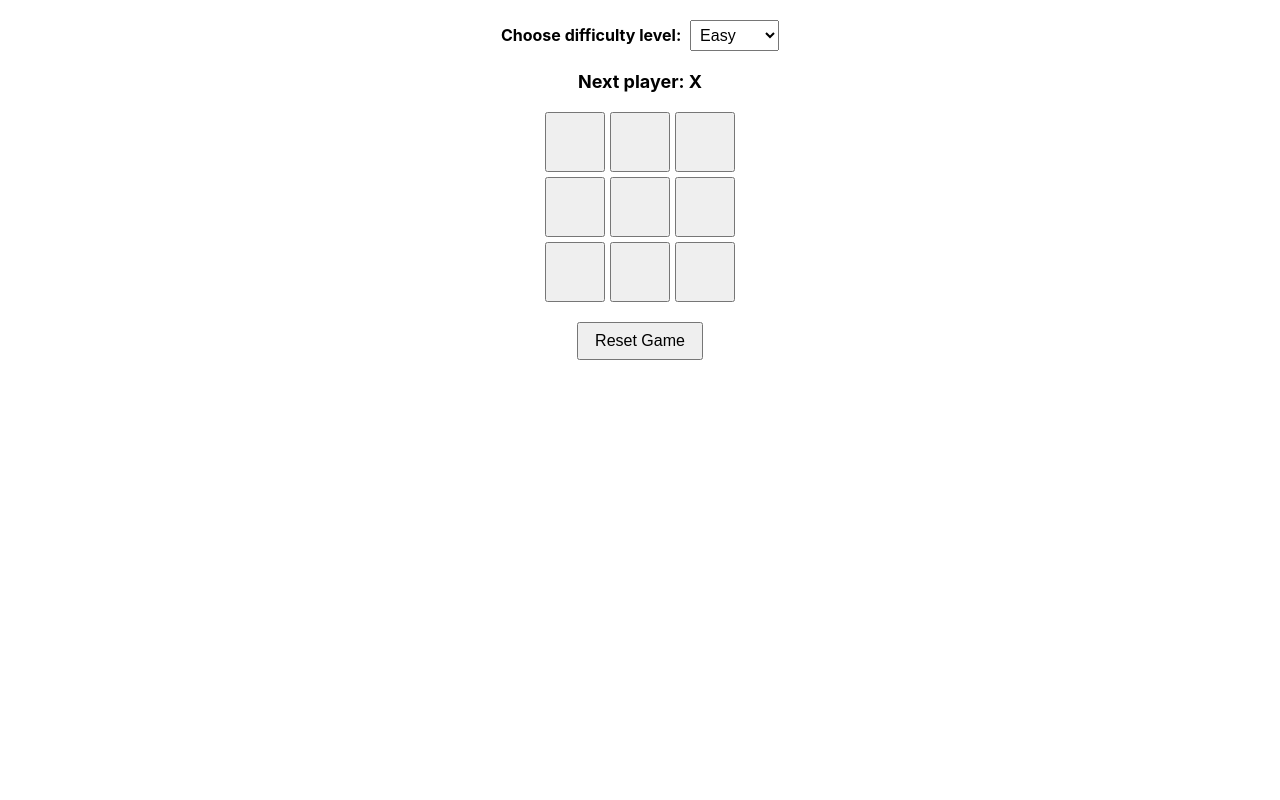
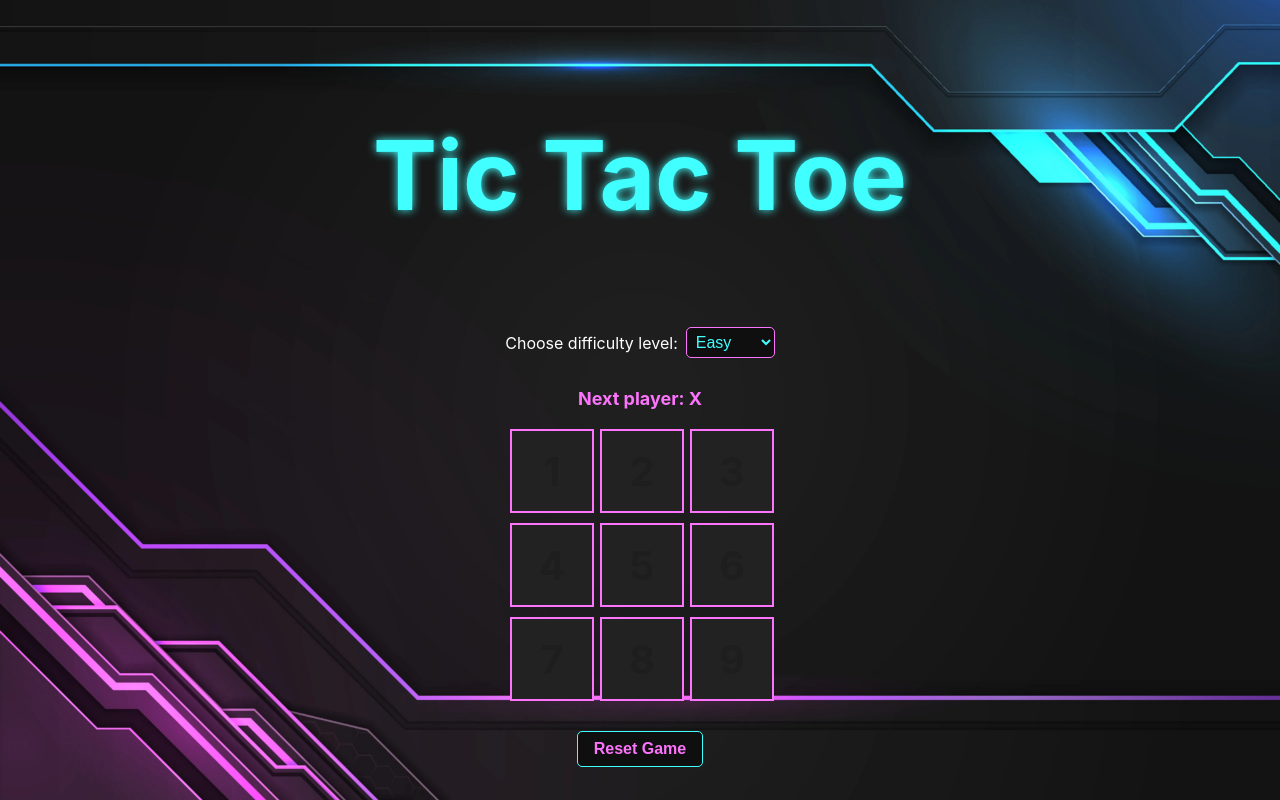
Before and after one commit to xuanPhuc-1/Draphony-Tic-Toc-Toe, a React (Create React App) app: page / in a window 1280 px wide. Built offline with nearby package versions, Linux system fonts and the light colour scheme.

Commit message:
Update game styles and variables to improve the appearance and customization options of the Tic Tac Toe game.

```diff
--- a/src/App.tsx
+++ b/src/App.tsx
@@ -1,11 +1,15 @@
 import React from "react";
 import "./App.css";
 import Game from "./game";
+import backgoudImage from "../src/assets/img/resul-bg.webp";
 
 function App() {
   return (
     <div className="App">
-      <div className="container">
+      <div
+        className="container"
+        style={{ backgroundImage: `url(${backgoudImage})` }}
+      >
         <Game />
       </div>
     </div>
--- a/src/game/components/Board/components/Square/index.scss
+++ b/src/game/components/Board/components/Square/index.scss
@@ -1,7 +1,48 @@
+@import "/src/game/variables.scss";
+
 .square {
-  width: 60px;
-  height: 60px;
+  width: 80px;
+  height: 80px;
   font-size: 24px;
   font-weight: bold;
+  display: flex;
+  align-items: center;
+  justify-content: center;
+  position: relative;
   cursor: pointer;
+  background-color: #222;
+  border: 2px solid #fd74fc;
+  transition: background-color 0.3s, transform 0.2s;
+
+  &:hover {
+    background-color: #350635;
+    transform: scale(1.05);
+  }
+
+  &::before {
+    content: attr(data-number); // Hiển thị số bóng mờ từ data-number
+    position: absolute;
+    top: 50%;
+    left: 50%;
+    transform: translate(-50%, -50%);
+    font-size: 40px;
+    font-weight: bold;
+    color: rgba(0, 0, 0, 0.119); // Màu bóng mờ
+    pointer-events: none;
+    transition: opacity 0.3s;
+  }
+
+  /* Khi có giá trị (X hoặc O), ẩn bóng mờ */
+  &.filled::before {
+    opacity: 0; // Ẩn bóng mờ khi ô có giá trị
+  }
+
+  /* Màu sắc cho X và O */
+  &.X {
+    color: #40fffe; // Màu xanh cho X
+  }
+
+  &.O {
+    color: #fd74fc; // Màu hồng cho O
+  }
 }
--- a/src/game/components/Board/components/Square/index.tsx
+++ b/src/game/components/Board/components/Square/index.tsx
@@ -1,15 +1,21 @@
 import React from "react";
 import "./index.scss";
+
 interface SquareProps {
   value: string | null;
   onClick: () => void;
+  number: number; // Thêm prop number để sử dụng làm bóng mờ
 }
 
-const Square: React.FC<SquareProps> = ({ value, onClick }) => {
+const Square: React.FC<SquareProps> = ({ value, onClick, number }) => {
   return (
-    <button className="square" onClick={onClick}>
+    <div
+      className={`square ${value ? "filled" : ""} ${value}`} // Thêm lớp 'filled' khi có giá trị
+      onClick={onClick}
+      data-number={number}
+    >
       {value}
-    </button>
+    </div>
   );
 };
 
--- a/src/game/components/Board/index.scss
+++ b/src/game/components/Board/index.scss
@@ -1,5 +1,6 @@
 .board {
   display: grid;
-  grid-template-columns: repeat(3, 60px);
-  gap: 5px;
+  grid-template-columns: repeat(3, 80px);
+  gap: 10px;
+  margin-bottom: 20px;
 }
--- a/src/game/components/Board/index.tsx
+++ b/src/game/components/Board/index.tsx
@@ -1,6 +1,7 @@
 import React from "react";
 import Square from "./components/Square";
 import "./index.scss";
+
 interface BoardProps {
   board: (string | null)[];
   onClick: (index: number) => void;
@@ -10,7 +11,12 @@ const Board: React.FC<BoardProps> = ({ board, onClick }) => {
   return (
     <div className="board">
       {board.map((value, index) => (
-        <Square key={index} value={value} onClick={() => onClick(index)} />
+        <Square
+          key={index}
+          value={value}
+          onClick={() => onClick(index)}
+          number={index + 1} // Truyền số từ 1 đến 9
+        />
       ))}
     </div>
   );
--- a/src/game/components/LevelDropDown/index.scss
+++ b/src/game/components/LevelDropDown/index.scss
@@ -1,13 +1,28 @@
+@import "/src/game/variables.scss";
+
 .level-dropdown {
-  margin-bottom: 10px;
+  display: flex;
+  align-items: center;
+  margin-bottom: 20px;
 
   label {
-    margin-right: 5px;
-    font-weight: bold;
+    font-size: 16px;
+    margin-right: 8px;
+    color: $text-color;
   }
 
   select {
     padding: 5px;
     font-size: 16px;
+    border-radius: 5px;
+    border: 1px solid $secondary-color;
+    background-color: $dark-background;
+    color: $primary-color;
+    cursor: pointer;
+    transition: border-color 0.3s;
+
+    &:hover {
+      border-color: $primary-color;
+    }
   }
 }
--- a/src/game/components/ResetButton/index.scss
+++ b/src/game/components/ResetButton/index.scss
@@ -1,6 +1,25 @@
+@import "/src/game/variables.scss";
+
 .reset-button {
+  padding: 8px 16px;
   font-size: 16px;
-  padding: 8px 16px;
-  margin-top: 10px;
+  font-weight: bold;
   cursor: pointer;
+  border: 1px solid $primary-color;
+  border-radius: 5px;
+  background-color: $dark-background;
+  color: $secondary-color;
+  transition: background-color 0.3s, transform 0.2s;
+
+  &:hover {
+    // background-color: $primary-color;
+    transform: scale(1.05);
+    border: 1px solid $secondary-color;
+    color: $primary-color;
+  }
 }
+
+.reset-button p {
+  margin: 0;
+  font-weight: bold;
+}
--- a/src/game/components/ResetButton/index.tsx
+++ b/src/game/components/ResetButton/index.tsx
@@ -7,7 +7,7 @@ interface ResetButtonProps {
 const ResetButton: React.FC<ResetButtonProps> = ({ onReset }) => {
   return (
     <button className="reset-button" onClick={onReset}>
-      Reset Game
+      <p>Reset Game</p>
     </button>
   );
 };
--- a/src/game/components/Status/index.scss
+++ b/src/game/components/Status/index.scss
@@ -1,5 +1,8 @@
+@import "/src/game/variables.scss";
+
 .status {
   font-size: 18px;
   font-weight: bold;
+  color: $secondary-color;
   margin-bottom: 10px;
 }
--- a/src/game/index.scss
+++ b/src/game/index.scss
@@ -1,3 +1,5 @@
+@import "../game/variables.scss";
+
 .game {
   display: flex;
   flex-direction: column;
@@ -5,3 +7,23 @@
   gap: 10px;
   margin-top: 20px;
 }
+
+.container {
+  min-height: 100vh; // Đảm bảo chiều cao của container là full màn hình
+  display: flex;
+  width: 100%;
+  align-items: center;
+  justify-content: center;
+  background-size: cover; // Đảm bảo ảnh nền bao phủ toàn bộ màn hình
+  background-position: center; // Đặt ảnh nền ở giữa
+  background-repeat: no-repeat; // Không lặp lại ảnh nền;
+  background-color: $dark-background; // Sử dụng màu nền tối
+}
+
+.game-title {
+  font-size: 48px;
+  font-weight: bold;
+  color: $primary-color;
+  text-shadow: 0 0 10px $primary-color;
+  margin-bottom: 20px;
+}
--- a/src/game/index.tsx
+++ b/src/game/index.tsx
@@ -93,6 +93,9 @@ const Game: React.FC = () => {
 
   return (
     <div className="game">
+      <div className="game-title">
+        <h1>Tic Tac Toe</h1>
+      </div>
       <LevelDropDown onLevelChange={handleLevelChange} />
       <Status status={status} />
       <Board board={board} onClick={handleClick} />
--- /dev/null
+++ b/src/game/variables.scss
@@ -0,0 +1,5 @@
+// variables.scss
+$primary-color: #40fffe; // Màu xanh neon
+$secondary-color: #fd74fc; // Màu hồng neon
+$dark-background: #0f0f0f; // Màu nền tối
+$text-color: #ffffff; // Màu chữ cơ bản
```
Also changed, not shown: src/assets/img/resul-bg.webp (added).
